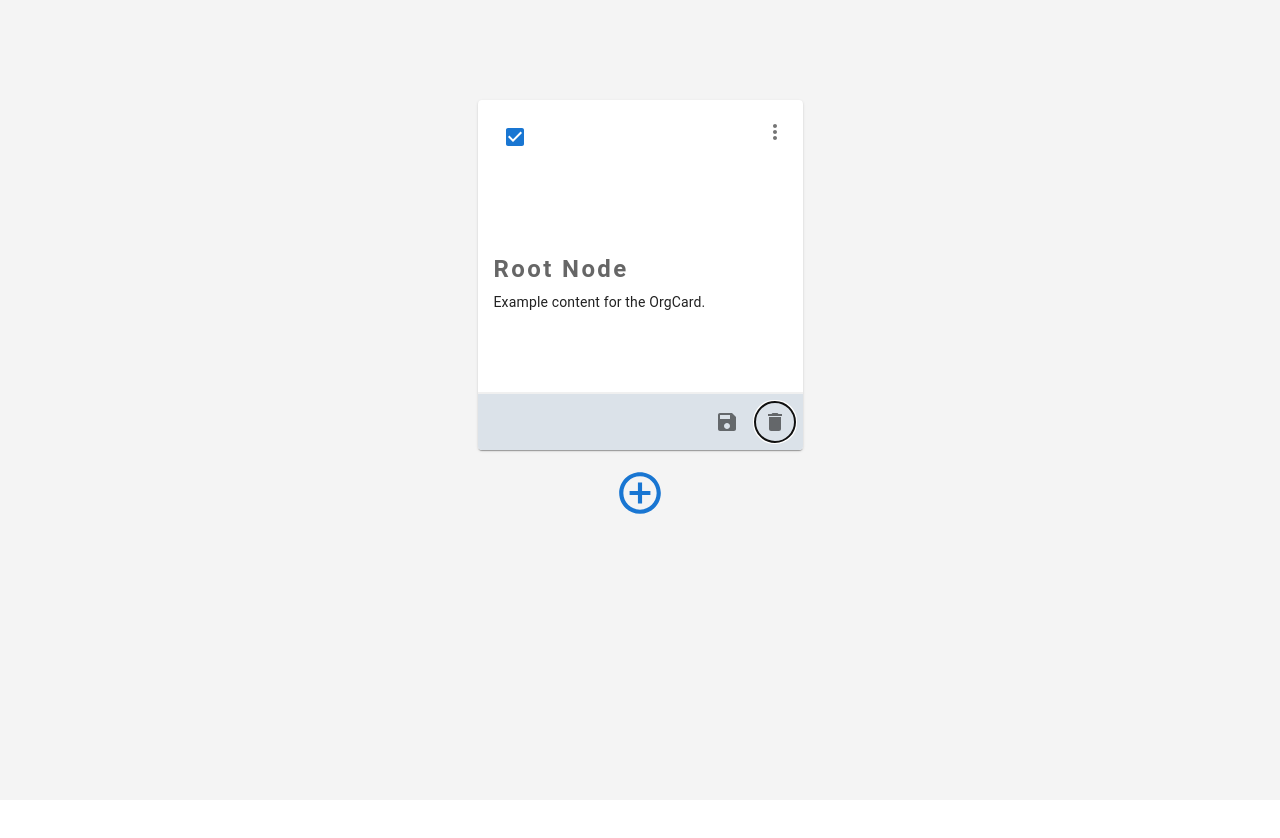
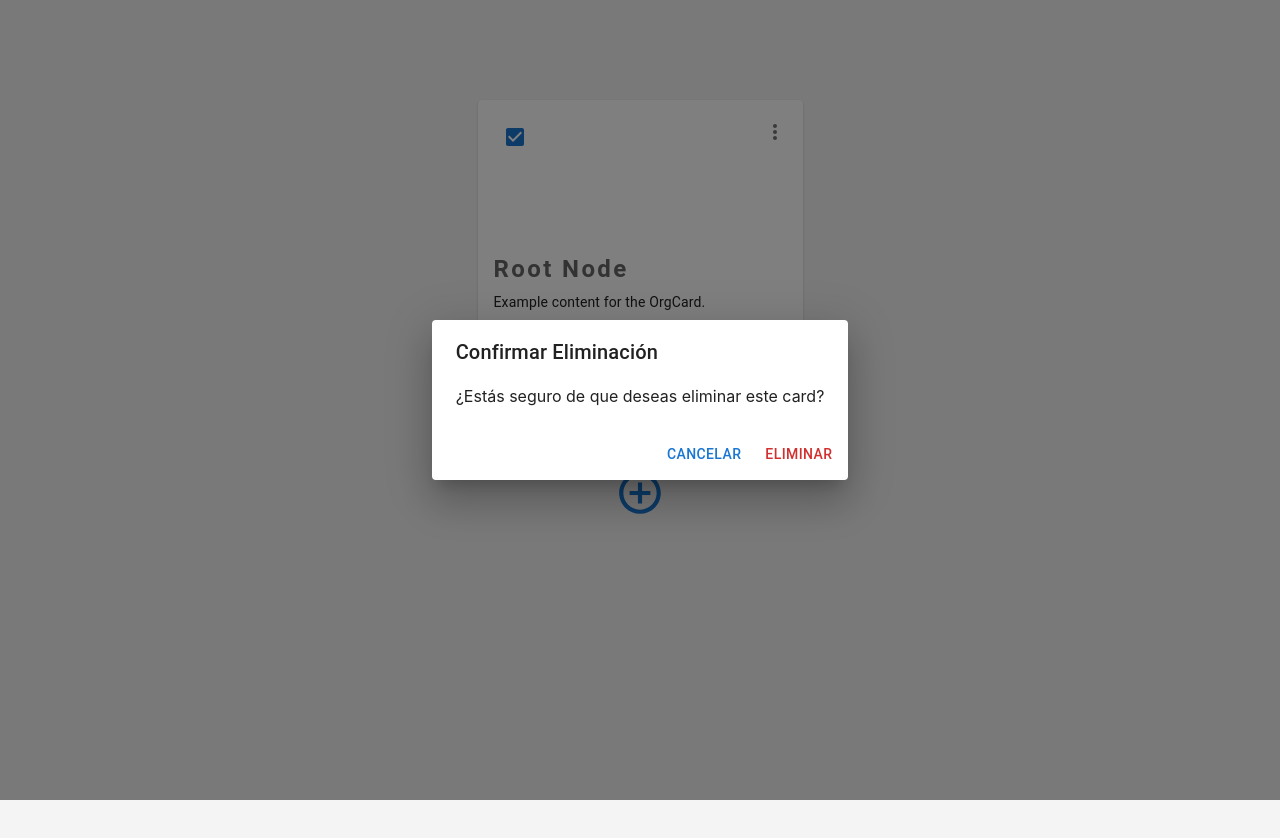
Before and after one commit to Enm2071/TEST-NALA, a React (Vite) app in the folder test_nala/: page / in a window 1280 px wide. Both pictures are taken after a click on the button 774 px from the left and 421 px from the top of the page. Shown: the top 838 px of the page. Before the commit the page ends 800 px from the top, so only its background shows below. Built offline with nearby package versions, Linux system fonts and the light colour scheme.

Commit message:
Update App.css, CardDeleteConfirmationModal.tsx, helpers/cards.ts, and App.tsx files with new changes

```diff
--- a/test_nala/src/App.css
+++ b/test_nala/src/App.css
@@ -7,6 +7,7 @@
   height: 100vh;
   overflow: auto;
   background-color: #f4f4f4;
+  padding-top: 100px;
 }
 
 .level-row {
@@ -16,10 +17,12 @@
   justify-content: center;
   align-items: center;
   width: 100%;
-  min-height: 400px;
+  min-height: 350px;
   margin-bottom: 80px;
 }
 
-.level-row:first-of-type {
-  margin-top: 100px;
+.divider {
+  width: 1px;
+  background-color: #000;
+  margin: 0 100px;
 }
--- a/test_nala/src/App.tsx
+++ b/test_nala/src/App.tsx
@@ -1,36 +1,44 @@
 import React, { useState } from 'react';
-import OrgCard from './components/OrgCard'; // Tu componente de tarjeta
+import OrgCard from './components/OrgCard';
 import './App.css';
-
-interface CardNode {
-  id: number;
-  title: string;
-  children: CardNode[];
-}
-
-function assignLevels(nodes: CardNode[], level: number, levelsMap: Map<number, CardNode[]>) {
-  for (const node of nodes) {
-    if (!levelsMap.has(level)) {
-      levelsMap.set(level, []);
-    }
-    levelsMap.get(level)!.push(node);
-
-    if (node.children.length > 0) {
-      assignLevels(node.children, level + 1, levelsMap);
-    }
-  }
-}
+import { CardNode, assignLevels, removeCardRecursively } from './helpers/cards';
+import CardDeleteConfirmationModal from './components/dialogs/CardDeleteConfirmationModal';
 
 const App = () => {
+
   const [cards, setCards] = useState<CardNode[]>([
     { id: 1, title: 'Root Node', children: [] },
   ]);
+
+  const [openModal, setOpenModal] = useState(false);
+  const [cardIdToDelete, setCardIdToDelete] = useState<number | null>(null);
+
+  const handleOpenModal = (id: number) => {
+    setCardIdToDelete(id);
+    setOpenModal(true);
+  };
+
+  const handleCloseModal = () => {
+    setOpenModal(false);
+    setCardIdToDelete(null);
+  };
+
+  const handleConfirmDelete = () => {
+    if (cardIdToDelete !== null) {
+      handleDeleteCard(cardIdToDelete);
+    }
+    handleCloseModal();
+  };
 
   const handleAddCard = (parentId: number) => {
     setCards(prevCards => {
       const addCardRecursively = (nodes: CardNode[]): CardNode[] => {
         return nodes.map(node => {
           if (node.id === parentId) {
+            if (node.children.length >= 3) {
+              alert('Este padre ya tiene 3 hijos. No se pueden agregar más.');
+              return node;
+            }
             return {
               ...node,
               children: [
@@ -44,6 +52,10 @@ const App = () => {
       };
       return addCardRecursively(prevCards);
     });
+  };
+
+  const handleDeleteCard = (cardId: number) => {
+    setCards(prevCards => removeCardRecursively(prevCards, cardId));
   };
 
   const levelsMap = new Map<number, CardNode[]>();
@@ -63,10 +75,17 @@ const App = () => {
               id={node.id}
               title={node.title}
               addChild={() => handleAddCard(node.id)}
+              deleteCard={() => handleOpenModal(node.id)}
             />
           ))}
         </div>
       ))}
+
+      <CardDeleteConfirmationModal
+        openModal={openModal}
+        handleCloseModal={handleCloseModal}
+        handleConfirmDelete={handleConfirmDelete}
+      />
     </div>
   );
 };
--- a/test_nala/src/components/OrgCard/index.tsx
+++ b/test_nala/src/components/OrgCard/index.tsx
@@ -5,7 +5,7 @@ import CardContent from '@mui/material/CardContent';
 import CardHeader from '@mui/material/CardHeader';
 import DeleteIcon from '@mui/icons-material/Delete';
 import Typography from '@mui/material/Typography';
-import { Checkbox, IconButton } from "@mui/material";
+import { Checkbox, IconButton, TextField } from "@mui/material";
 import MoreVertIcon from '@mui/icons-material/MoreVert';
 import SaveIcon from '@mui/icons-material/Save';
 import AddCircleOutlineIcon from '@mui/icons-material/AddCircleOutline';
@@ -14,13 +14,24 @@ type OrgCardProps = {
     id: number;
     title: string;
     addChild: (parentId: number) => void;
+    deleteCard: (id: number) => void;
   };
 
   const label = { inputProps: { 'aria-label': 'Checkbox demo' } };
 
   const OrgCard = (props: OrgCardProps) => {
-    const { title, id, addChild } = props;
+    const { title, id, addChild, deleteCard } = props;
     const [checked, setChecked] = React.useState(true);
+    const [isEditing, setIsEditing] = React.useState(false);
+    const [editedTitle, setEditedTitle] = React.useState(title);
+
+    const handleTitleClick = () => {
+      setIsEditing(true);
+    };
+
+    const handleTitleBlur = () => {
+      setIsEditing(false);
+    };
 
     return (
       <div
@@ -31,16 +42,25 @@ const OrgCard = (props: OrgCardProps) => {
           alignItems: 'center',
           flexDirection: 'column',
           gap: 10,
-            }}>
-            <Card sx={{
+        }}
+      >
+        <Card
+          sx={{
             minWidth: 325,
             minHeight: 350,
             display: 'flex',
             flexDirection: 'column',
             justifyContent: 'space-between',
-            }}>
+          }}
+        >
           <CardHeader
-                    avatar={<Checkbox {...label} checked={checked} onChange={() => setChecked(!checked)} />}
+            avatar={
+              <Checkbox
+                {...label}
+                checked={checked}
+                onChange={() => setChecked(!checked)}
+              />
+            }
             action={
               <IconButton aria-label="settings">
                 <MoreVertIcon />
@@ -48,30 +68,45 @@ const OrgCard = (props: OrgCardProps) => {
             }
           />
           <CardContent>
-                    <Typography gutterBottom sx={{
+            {isEditing ? (
+              <TextField
+                value={editedTitle}
+                onChange={(e) => setEditedTitle(e.target.value)}
+                onBlur={handleTitleBlur}
+                autoFocus
+              />
+            ) : (
+              <Typography
+                gutterBottom
+                sx={{
                   color: 'text.secondary',
                   fontSize: 24,
                   fontWeight: 'bold',
                   lineHeight: 1.2,
                   letterSpacing: '0.1em',
-                    }}>
-                        {title}
+                }}
+                onClick={handleTitleClick}
+              >
+                {editedTitle}
               </Typography>
+            )}
             <Typography variant="body2">
               Example content for the OrgCard.
             </Typography>
           </CardContent>
-                <CardActions sx={{
+          <CardActions
+            sx={{
               display: 'flex',
               justifyContent: 'flex-end',
               borderTop: '1px solid #f0f0f0',
               boxShadow: '0px -1px 0px #f0f0f0',
-                    backgroundColor: '#DBE2E9'
-                }}>
+              backgroundColor: '#DBE2E9',
+            }}
+          >
             <IconButton aria-label="save">
               <SaveIcon />
             </IconButton>
-                    <IconButton aria-label="delete">
+            <IconButton aria-label="delete" onClick={() => deleteCard(id)}>
               <DeleteIcon />
             </IconButton>
           </CardActions>
--- /dev/null
+++ b/test_nala/src/components/dialogs/CardDeleteConfirmationModal.tsx
@@ -0,0 +1,31 @@
+import React, { FC } from "react";
+import { Button, Dialog, DialogActions, DialogContent, DialogTitle } from "@mui/material";
+
+type CardDeleteConfirmationModalProps = {
+    openModal: boolean;
+    handleCloseModal: () => void;
+    handleConfirmDelete: () => void;
+};
+
+const CardDeleteConfirmationModal: FC<CardDeleteConfirmationModalProps> = ({
+    openModal,
+    handleCloseModal,
+    handleConfirmDelete,
+}) => {
+    return (
+        <Dialog open={openModal} onClose={handleCloseModal}>
+            <DialogTitle>Confirmar Eliminación</DialogTitle>
+            <DialogContent>
+                ¿Estás seguro de que deseas eliminar este card?
+            </DialogContent>
+            <DialogActions>
+                <Button onClick={handleCloseModal}>Cancelar</Button>
+                <Button onClick={handleConfirmDelete} color="error">
+                    Eliminar
+                </Button>
+            </DialogActions>
+        </Dialog>
+    );
+};
+
+export default CardDeleteConfirmationModal;
--- a/test_nala/src/helpers/cards.ts
+++ b/test_nala/src/helpers/cards.ts
@@ -23,6 +23,15 @@ function assignLevels(nodes: CardNode[], level: number, levelsMap: Map<number, C
   }
 }
 
+function removeCardRecursively(nodes: CardNode[], cardId: number): CardNode[] {
+  return nodes
+    .filter(node => node.id !== cardId) // Filtra el nodo que se quiere eliminar
+    .map(node => ({
+      ...node,
+      children: removeCardRecursively(node.children, cardId),
+    }));
+}
 
-export { assignLevels };
+
+export { assignLevels, removeCardRecursively };
 export type { CardNode };
```
Lines whose indentation alone changed are shown as unchanged.
